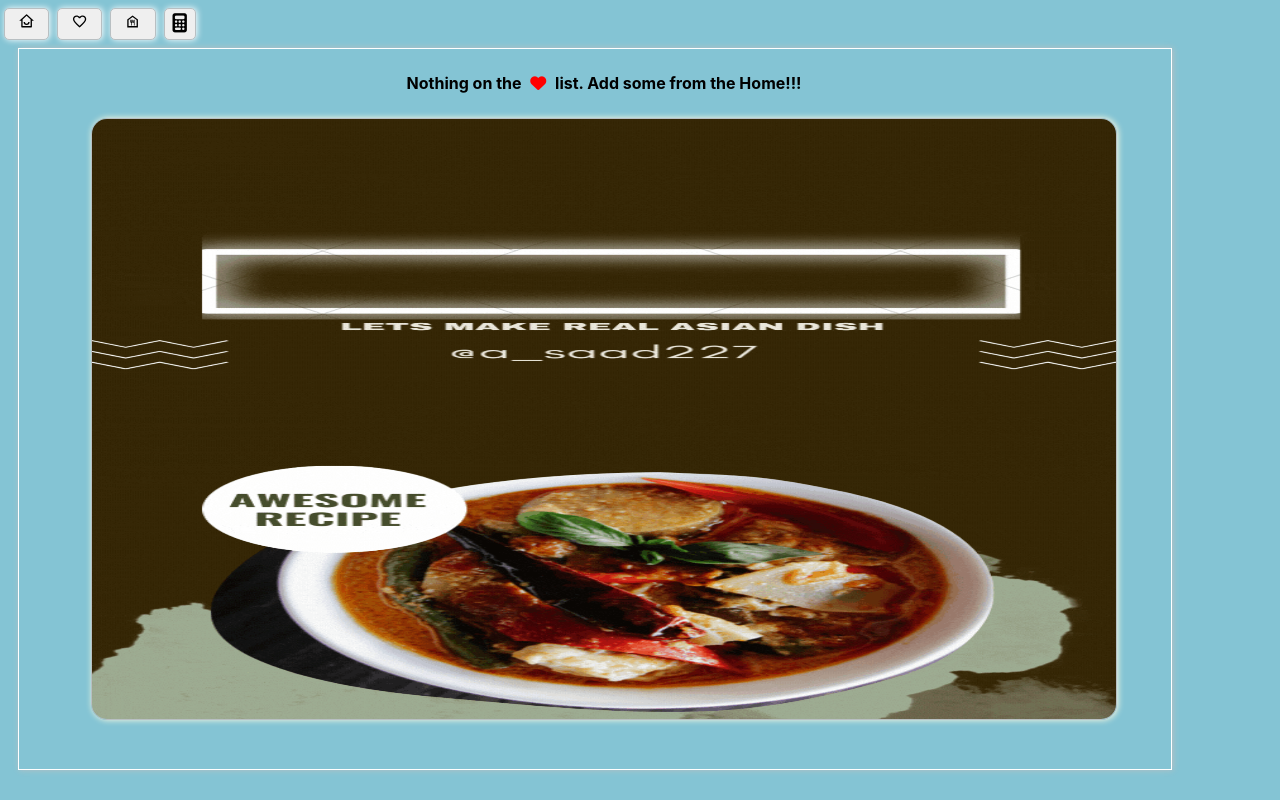
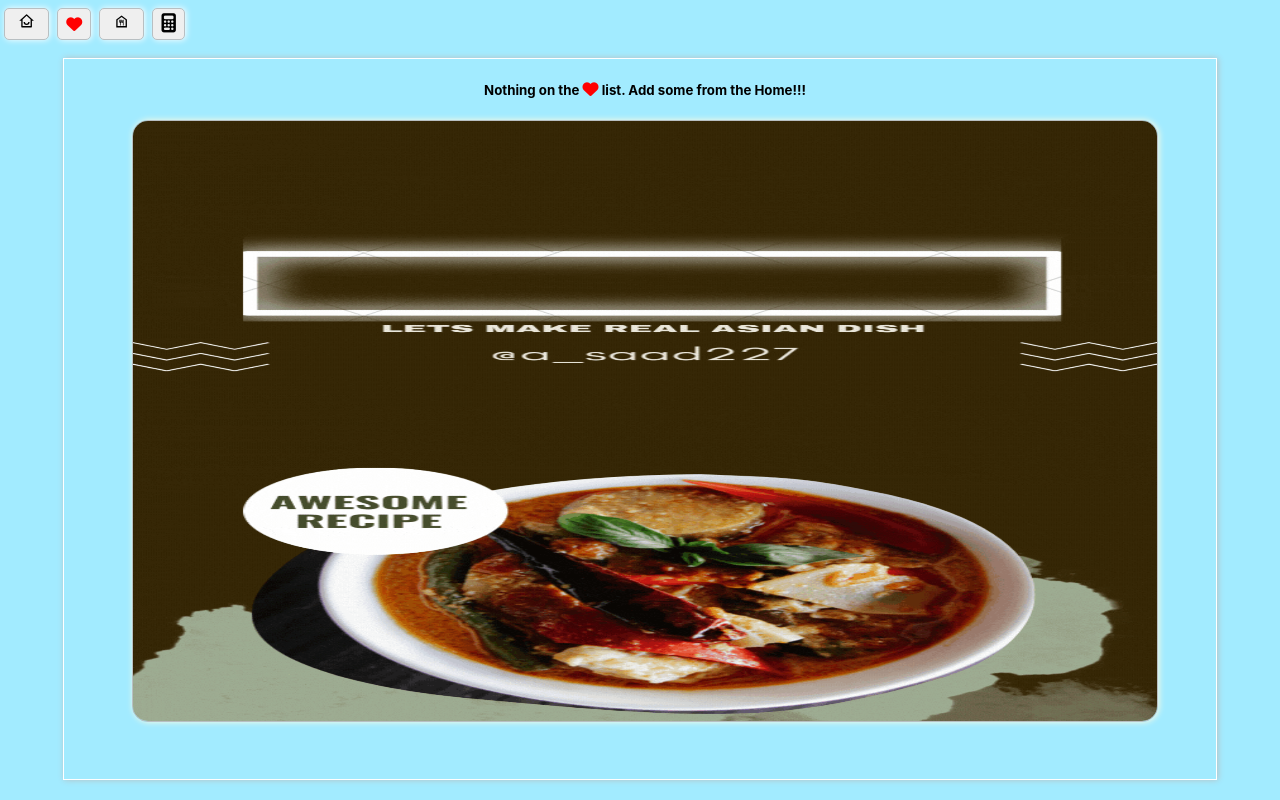
Before and after one commit to asaad227/asian-recipe, a React (Create React App) app: page /fav in a window 1280 px wide. Built offline with nearby package versions, Linux system fonts and the light colour scheme; a web font is replaced by a local one.

Commit message:
calories details added to recipe app

```diff
--- a/src/Components/App/App.css
+++ b/src/Components/App/App.css
@@ -1,4 +1,8 @@
-
+.recipe-app{
+  display: flex;
+  flex-direction: column;
+  align-items: center;
+}
 .flex-container{
   display: flex;
   flex-direction: column;
@@ -9,10 +13,15 @@
   box-shadow: 1px 0px 6px #b8bfc2;
   width: 90vw;
   height: auto;
-  margin-left: 18px;
+  margin: 10px auto;
 
 }
-
+.caloriesApi{
+  font-family: "Roboto","Helvetica","Arial",sans-serif;
+  font-weight: 500;
+  font-size: 0.875rem;
+  letter-spacing: 0.02857em;
+}
 
 
 
@@ -94,7 +103,7 @@ display: flex;
     text-transform: uppercase;
     min-width: 64px;
     padding: 5px 15px;
-    border-radius: 4px;
+    border-radius: 1rem;
     transition: background-color 250ms cubic-bezier(0.4, 0, 0.2, 1) 0ms,box-shadow 250ms cubic-bezier(0.4, 0, 0.2, 1) 0ms,border-color 250ms cubic-bezier(0.4, 0, 0.2, 1) 0ms,color 250ms cubic-bezier(0.4, 0, 0.2, 1) 0ms;
     border: 1px solid rgba(25, 118, 210, 0.5);
     color: #1976d2;
@@ -111,13 +120,6 @@ display: flex;
   background-color: white;
 }
 
-.fa-heart{
-  color: red;
-  font-size: 1rem;
-  padding: 5px;
-  cursor: pointer;
-  transition: 0.7s;
-}
 
 .favTxt{
 color: gold;
@@ -128,14 +130,16 @@ padding-left: 40px;
 .reBtn{
 justify-content: center;
   margin: 5px 5px;
-  background-color: initial;
-  border: 2px solid gold;
   border-radius: 5px;
-  box-shadow: 0px 0px 0px 2px white;
-  color: red;
+  border: 1px solid #b8bfc2;
+  box-shadow: 1px 0px 6px #fefae0;
 }
 
-
+.fa-heart{
+  color: red;
+  font-size: 1rem;
+  cursor: pointer;
+}
 
 
 .reBtn:active{
--- a/src/Components/App/App.js
+++ b/src/Components/App/App.js
@@ -71,6 +71,7 @@ function App() {
 
        <div>
       <img src={e.recipe.image} className='recipe-pic' alt={e.recipe.label}/>
+      <p className='caloriesApi'>Calories: {e.recipe.calories.toFixed(0)} kcals</p>
       </div>
     <button className='ingredientBtn' onClick={()=> display(index)}>{show[index]? "Hide Ingredients":"Show Ingredients"}</button>
      <p >{show[index]? e.recipe.ingredients.map((x,i)=>{
--- a/src/Components/Calories/index.css
+++ b/src/Components/Calories/index.css
@@ -1,12 +1,13 @@
 .caloriesCounter{
     display: flex;
     width: 45vw;
+    height: 80vh;
     flex-direction: column;
     justify-content: center;
     margin: 10px auto;
     text-align: center;
     color: #0c0c0c;
-    border-radius: 1rem;
+
     border: 1px solid #b8bfc2;
   box-shadow: 1px 0px 6px white;
 
@@ -29,8 +30,6 @@
     cursor: pointer;
     margin: 0.5rem auto;
     padding: 0.5rem;
-    border: 1px solid #181515;
-    border-radius: 5px;
     font-size: 1rem;
     font-weight: 800;
     text-align: center;
@@ -38,6 +37,9 @@
     letter-spacing: 0.02857em;
     text-transform: uppercase;
     font-family: "Roboto","Helvetica","Arial",sans-serif;
+    border: 1px solid #b8bfc2;
+    border-radius: 1rem;
+    box-shadow: 1px 0px 6px white;
 
 }
 
--- a/src/Components/Fav/Fav.js
+++ b/src/Components/Fav/Fav.js
@@ -43,13 +43,13 @@ export default function Fav() {
  function checklist(){
   if(data.length === 0){
     return(<div className="favDiv">
-      <h4>Nothing on the <i className="fa fa-heart" aria-hidden="true"></i> list. Add some from the Home!!!</h4>
+      <h5>Nothing on the <i className="fa fa-heart" aria-hidden="true"></i> list. Add some from the Home!!!</h5>
     <img src={FavPicHome} className="recipe-fav" alt="Recipe-home"/>
     </div>)
   }else{
    return (
-    <div>
-     <h4>Here your <i className="fa fa-heart" aria-hidden="true"></i> list below: </h4>
+    <div className="favDiv">
+     <h5>Here your <i className="fa fa-heart" aria-hidden="true"></i> list below: </h5>
     {data.map((e, index)=> <section className='flex-box' key={index}>
 
      <h4 className='label'>{e.recipe.label}</h4>
@@ -57,6 +57,7 @@ export default function Fav() {
 
      <div>
     <img src={e.recipe.image} className='recipe-pic' alt={e.recipe.label}/>
+    <p className='caloriesApi'>Calories: {e.recipe.calories.toFixed(0)} kcals</p>
     </div>
   <button className='ingredientBtn' onClick={()=> display(index)}>{show[index]? "Hide Ingredients":"Show Ingredients"}</button>
    <p >{show[index]? e.recipe.ingredients.map((x,i)=>{
--- a/src/Components/Fav/index.css
+++ b/src/Components/Fav/index.css
@@ -51,11 +51,12 @@
   }
 
   .favDiv{
-    width: 90vw;
+    width: 100vw;
     height: 90vh;
-    padding-left:18px ;
+    padding-left:10px ;
 
   }
+
 
   @media screen and (min-width: 768px) {
 
--- a/src/Components/Nav/Nav.js
+++ b/src/Components/Nav/Nav.js
@@ -10,7 +10,7 @@ export default function Nav() {
         <RiHomeSmileLine  className='iconNav'/>
           </Link></button>
           <button className='navBtn'><Link to="/fav">
-          <MdOutlineFavoriteBorder className='iconNav' />
+          <i className="fa fa-heart" aria-hidden="true"></i>
           </Link></button>
           <button className='navBtn'><Link to="/recipe">
           <MdOutlineFoodBank className='iconNav' />
--- a/src/Components/Profile/Profile.css
+++ b/src/Components/Profile/Profile.css
@@ -8,12 +8,33 @@
     --yellow: #ffd159;
     --light-green: #a3f596;
   }
+.profile{
+    display: flex;
+    flex-direction: column;
+    align-items: center;
+    justify-content: center;
+    text-align: center;
+    align-items: center;
+    margin-top: 2rem;
+    width: 100vw;
+    height: 100vh;
+    border: 1px solid #b8bfc2;
+    box-shadow: 1px 0px 6px white;
+    background-color: #84c4d4;
+    color: #fff;
+    border-top-right-radius: 2rem;
+    border-bottom-left-radius: 2rem;
 
+}
 
   .mainIcon a {
     text-decoration: none;
     color: var(--blue);
 
+  }
+
+  .mainIcon .fa-heart {
+    font-size: small;
   }
 
   .fa-cutlery {
@@ -31,6 +52,7 @@
 
 padding: 5px;
 }
+
 .profilePic {
   width: 30vw;
   margin-bottom: 20px;
@@ -41,18 +63,6 @@ padding: 5px;
 }
 
 
-.profile {
-  display: flex;
-  flex-direction: column;
-  align-items: center;
-  justify-content: center;
-  text-align: center;
-  align-items: center;
-  width: 100vw;
-  height: 100vh;
-  background-color: #84c4d4;;
-  color: #fff
-}
 
 .mainIcon{
   display: inline;
@@ -91,4 +101,5 @@ padding: 5px;
   .mainIcon{
     font-size: 0.5rem;
   }
+
 }
--- a/src/Components/Profile/index.js
+++ b/src/Components/Profile/index.js
@@ -10,7 +10,9 @@ const Profile = () => {
      (
       <div className="profile">
        <h1 className="profileName">Welcome To My Recipe Book</h1>
+       <Link to="/recipe">
         <img className="profilePic" src={HomePic} alt="Recipe Home" />
+        </Link>
         <div className="homeIcon">
         <button className="mainIcon"><Link to="/fav">
           <i className="fa fa-heart" aria-hidden="true"></i>
--- a/src/index.css
+++ b/src/index.css
@@ -11,8 +11,9 @@ body {
     sans-serif;
   -webkit-font-smoothing: antialiased;
   -moz-osx-font-smoothing: grayscale;
-  background-color: #84c4d4;
+  background-color: #a2ebff;
   color:black;
+
 
 }
 
```
